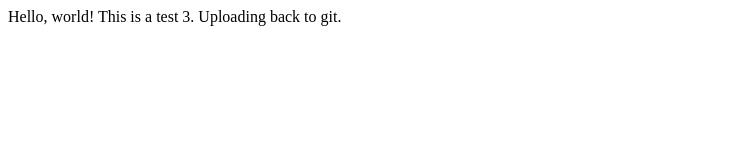
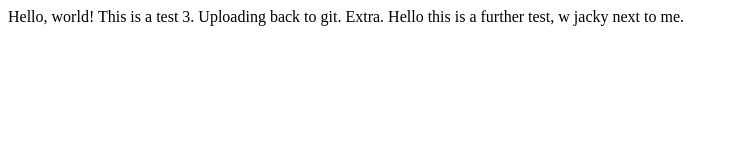
Before and after one commit to clementytcheng/lecture0, a plain HTML site: page index.html in a window 1280 px wide. Shown: the whole page, without its empty margins (0-738 px from the left). Drawn offline with Linux system fonts and the light colour scheme.

Commit message:
ADDED JACKY NEXT T O MEEEE

```diff
--- a/index.html
+++ b/index.html
@@ -4,6 +4,7 @@
         <title>My Webpage</title>
     </head>
     <body>
-        Hello, world! This is a test 3. Uploading back to git.
+        Hello, world! This is a test 3. Uploading back to git. Extra.
+        Hello this is a further test, w jacky next to me.
     </body>
 </html>
```
